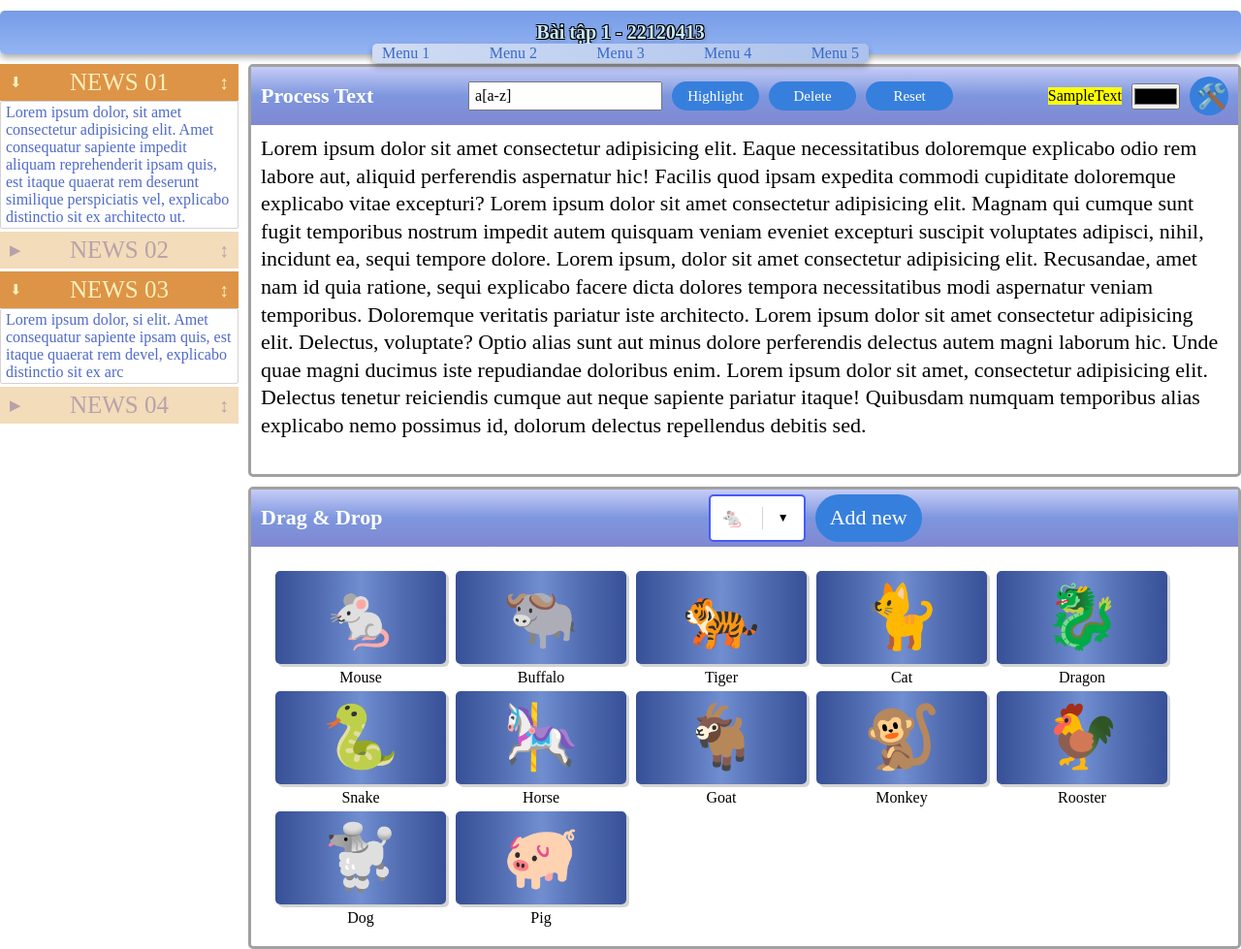
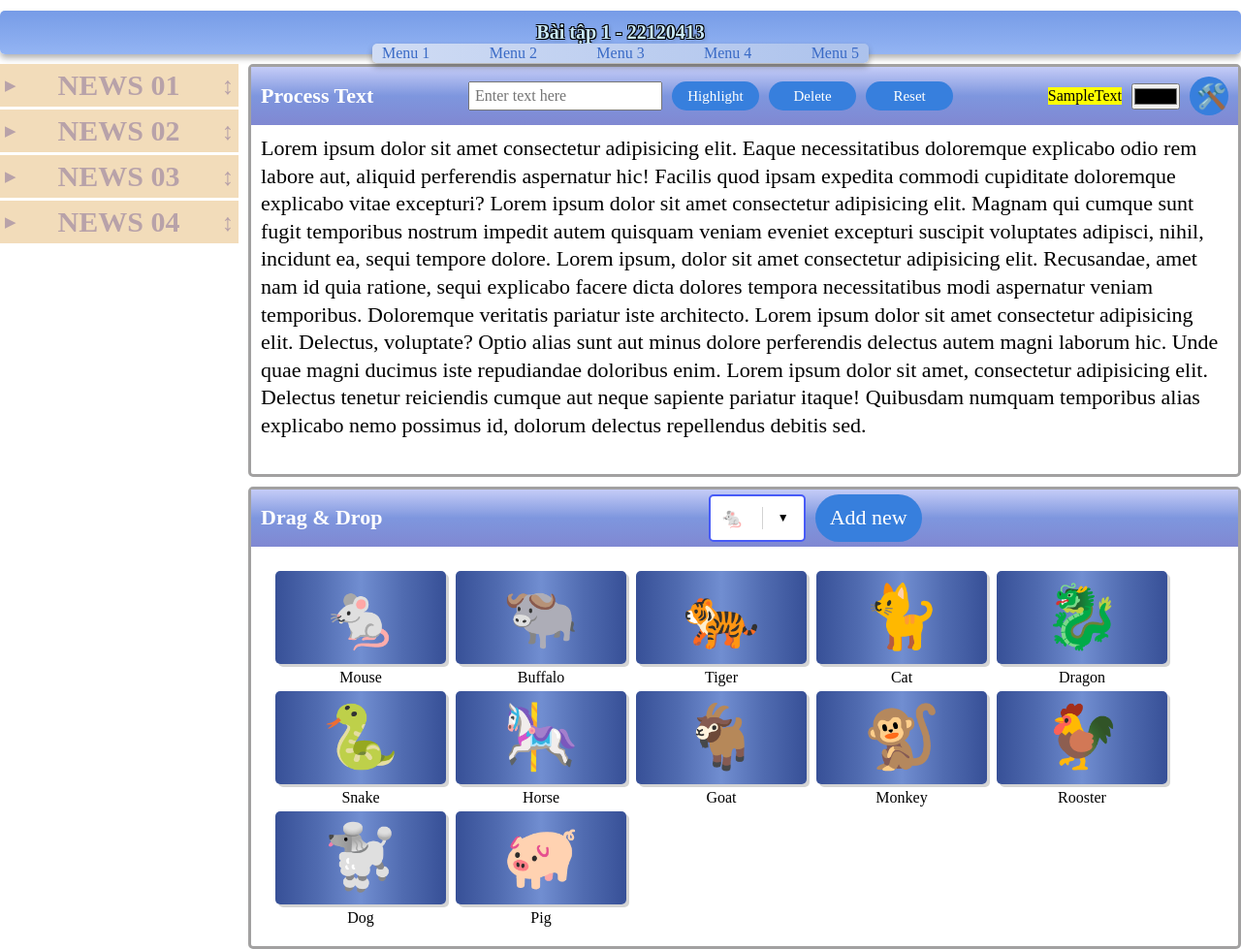
Before and after one commit to zjn1404/WEB-IA01, a plain HTML site: page index.html in a window 1280 px wide. Shown: the top 979 px of the page at 97% size. Drawn offline with nearby package versions, Linux system fonts and the light colour scheme.

Commit message:
Finish News Toggle

```diff
--- a/index.html
+++ b/index.html
@@ -22,8 +22,12 @@
       </div>
       <div class="Body-Container">
         <div class="Side">
-          <div class="News Selected">
-            <h2 class="News-Header">NEWS 01</h2>
+          <div class="News">
+            <div class="News-Header">
+              <p class="Play-Btn">▶</p>
+              <h2>NEWS 01</h2>
+              <p class="Move-Btn">↕</p>
+            </div>
             <p class="News-Content">
               Lorem ipsum dolor, sit amet consectetur adipisicing elit. Amet
               consequatur sapiente impedit aliquam reprehenderit ipsam quis, est
@@ -32,7 +36,11 @@
             </p>
           </div>
           <div class="News">
-            <h2 class="News-Header">NEWS 02</h2>
+            <div class="News-Header">
+              <p class="Play-Btn">▶</p>
+              <h2>NEWS 02</h2>
+              <p class="Move-Btn">↕</p>
+            </div>
             <p class="News-Content">
               Lorem ipsum dolor sit amet, consectetur adipisicing elit. Modi
               voluptatum consequatur provident perferendis qui incidunt maiores
@@ -40,15 +48,23 @@
               aperiam suscipit omnis asperiores cumque!
             </p>
           </div>
-          <div class="News Selected">
-            <h2 class="News-Header">NEWS 03</h2>
+          <div class="News">
+            <div class="News-Header">
+              <p class="Play-Btn">▶</p>
+              <h2>NEWS 03</h2>
+              <p class="Move-Btn">↕</p>
+            </div>
             <p class="News-Content">
               Lorem ipsum dolor, si elit. Amet consequatur sapiente ipsam quis,
               est itaque quaerat rem devel, explicabo distinctio sit ex arc
             </p>
           </div>
           <div class="News">
-            <h2 class="News-Header">NEWS 04</h2>
+            <div class="News-Header">
+              <p class="Play-Btn">▶</p>
+              <h2>NEWS 04</h2>
+              <p class="Move-Btn">↕</p>
+            </div>
             <p class="News-Content">
               Lorem ipsum dolor sit amet consectetur adipisicing elit. Cum
               molestiae fuga dolorum aut repudiandae totam dolores fugiat qui
@@ -62,7 +78,11 @@
             <div class="Main-Header">
               <h2>Process Text</h2>
               <div class="Input-Process-Container">
-                <input type="text" class="Input-Process" placeholder="a[a-z]" />
+                <input
+                  type="text"
+                  class="Input-Process"
+                  placeholder="Enter text here"
+                />
                 <button class="Highlight-Btn">Highlight</button>
                 <button class="Delete-Btn">Delete</button>
                 <button class="Reset-Btn">Reset</button>
--- a/script.js
+++ b/script.js
@@ -40,8 +40,28 @@ function setupMenuSynchronization() {
   $(".Menu, .Menu-Footer").click(handleMenuClick);
 }
 
+function toggleNewsSelection(event) {
+  if (!event.target.classList.contains("Play-Btn")) {
+    return;
+  }
+
+  if (event.target.textContent === "⬇︎") {
+    event.target.textContent = "▶";
+  } else {
+    event.target.textContent = "⬇︎";
+  }
+
+  let $newsItem = $(event.target).closest(".News");
+  $newsItem.toggleClass("Selected");
+}
+
+function setupNewsToggle() {
+  $(".News-Header").click(toggleNewsSelection);
+}
+
 function setup() {
   setupMenuSynchronization();
+  setupNewsToggle();
 }
 
 $(document).ready(function () {
--- a/style.css
+++ b/style.css
@@ -92,46 +92,34 @@ body {
 
 .News-Header {
   display: flex;
-  justify-content: center;
+  justify-content: space-between;
   align-items: center;
   color: #b8a2a9;
-  font-size: 25px;
+  font-size: 20px;
   font-weight: lighter;
   padding: 5px 0;
   background-color: #f2dcba;
-  position: relative;
-  cursor: ns-resize;
+  cursor: default;
 }
 
-.News-Header::before {
-  content: "▶";
-  position: absolute;
-  left: 10px;
-  font-size: 15px;
+.News-Header p {
+  padding: 0 5px;
   line-height: 1;
-  cursor: pointer;
 }
 
-.News-Header::after {
-  content: "↕";
-  position: absolute;
-  right: 10px;
-  font-size: 20px;
-  line-height: 1;
+.Play-Btn {
+  cursor: pointer;
+  font-size: 15px;
+}
+
+.Move-Btn {
+  cursor: ns-resize;
+  font-size: 25px;
 }
 
 .News.Selected .News-Header {
   background-color: #dd9446;
   color: #f9f0be;
-}
-
-.News.Selected .News-Header::before {
-  content: "⬇︎";
-  position: absolute;
-  left: 10px;
-  font-size: 15px;
-  line-height: 1;
-  cursor: pointer;
 }
 
 .News-Content {
@@ -187,11 +175,6 @@ body {
   font-size: 16px;
   color: black;
   padding: 5px;
-}
-
-.Input-Process::placeholder {
-  color: black;
-  opacity: 1;
 }
 
 .Highlight-Btn,
```
